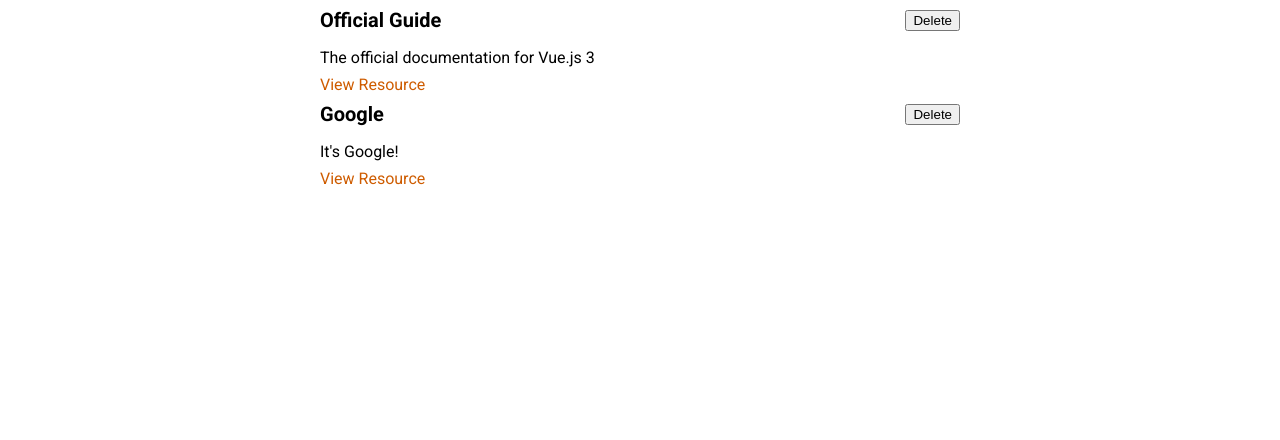
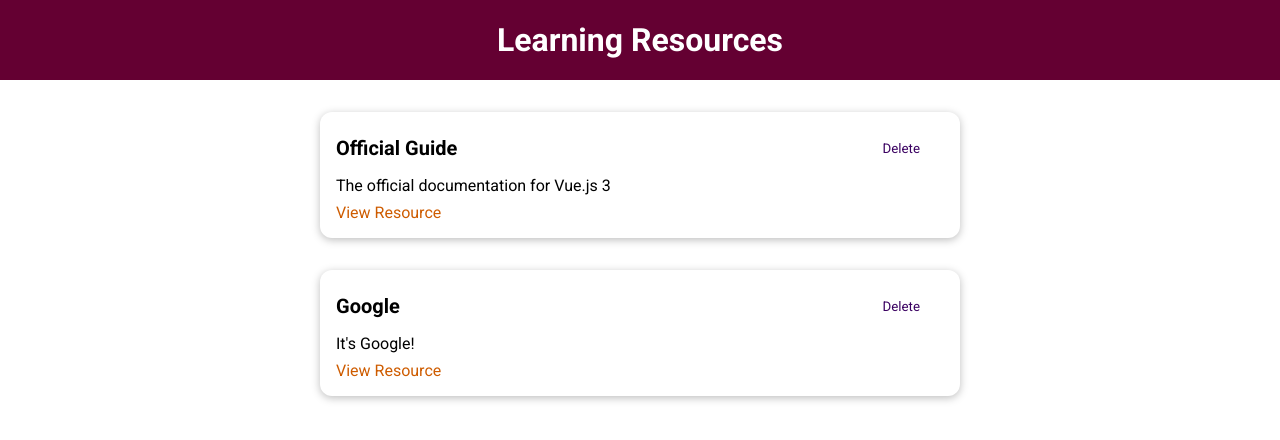
Before and after one commit to jeramiahgcoffey/LearningResources-vue, a Vue app: page / in a window 1280 px wide. Shown: the top 440 px of the page. Built offline with nearby package versions, Linux system fonts and the light colour scheme.

Commit message:
Visual components

```diff
--- a/src/App.vue
+++ b/src/App.vue
@@ -1,13 +1,16 @@
 <template>
+  <the-header title="Learning Resources" />
   <stored-resources :resources="storedResources" />
 </template>
 
 <script>
+import TheHeader from './components/layout/TheHeader.vue';
 import StoredResources from './components/learning-resources/StoredResources.vue';
 
 export default {
   components: {
     StoredResources,
+    TheHeader,
   },
   data() {
     return {
--- /dev/null
+++ b/src/components/UI/BaseButton.vue
@@ -0,0 +1,42 @@
+<template>
+  <button :type="type" :class="mode">
+    <slot></slot>
+  </button>
+</template>
+
+<script>
+export default {
+  props: {
+    type: String,
+    mode: String,
+  },
+};
+</script>
+
+<style scoped>
+button {
+  padding: 0.75rem 1.5rem;
+  font-family: inherit;
+  background-color: #3a0061;
+  border: 1px solid #3a0061;
+  color: white;
+  cursor: pointer;
+}
+
+button:hover,
+button:active {
+  background-color: #270041;
+  border-color: #270041;
+}
+
+.flat {
+  background-color: transparent;
+  color: #3a0061;
+  border: none;
+}
+
+.flat:hover,
+.flat:active {
+  background-color: #edd2ff;
+}
+</style>
--- /dev/null
+++ b/src/components/UI/BaseCard.vue
@@ -0,0 +1,15 @@
+<template>
+  <div>
+    <slot></slot>
+  </div>
+</template>
+
+<style scoped>
+div {
+  border-radius: 12px;
+  box-shadow: 0 2px 8px rgba(0, 0, 0, 0.26);
+  padding: 1rem;
+  margin: 2rem auto;
+  max-width: 40rem;
+}
+</style>
--- /dev/null
+++ b/src/components/layout/TheHeader.vue
@@ -0,0 +1,29 @@
+<template>
+  <header>
+    <h1>{{ title }}</h1>
+  </header>
+</template>
+
+<script>
+export default {
+  props: {
+    title: String,
+  },
+};
+</script>
+
+<style scoped>
+header {
+  width: 100%;
+  height: 5rem;
+  background-color: #640032;
+  display: flex;
+  justify-content: center;
+  align-items: center;
+}
+
+header h1 {
+  color: white;
+  margin: 0;
+}
+</style>
--- a/src/components/learning-resources/LearningResource.vue
+++ b/src/components/learning-resources/LearningResource.vue
@@ -1,15 +1,15 @@
 <template>
   <li>
-    <div>
+    <base-card>
       <header>
         <h3>{{ title }}</h3>
-        <button>Delete</button>
+        <base-button mode="flat">Delete</base-button>
       </header>
-    </div>
-    <p>{{ description }}</p>
-    <nav>
-      <a :href="link" target="_blank">View Resource</a>
-    </nav>
+      <p>{{ description }}</p>
+      <nav>
+        <a :href="link" target="_blank">View Resource</a>
+      </nav>
+    </base-card>
   </li>
 </template>
 
```
Also changed, not shown: src/main.js (+8 -1 lines).
